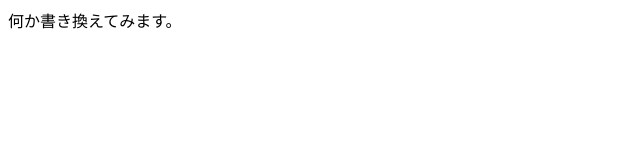
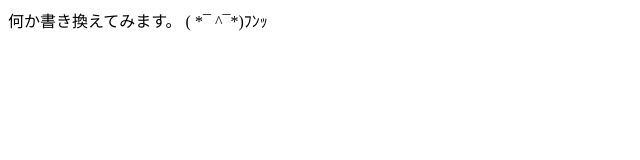
Before and after one commit to kuro8193/20250428, a plain HTML site: page index.html in a window 1280 px wide. Shown: the full height of the page, 0-640 px from the left. Drawn offline with Linux system fonts and the light colour scheme.

Commit message:
( *¯ ^¯*)ﾌﾝｯ
( *¯ ^¯*)ﾌﾝｯ

```diff
--- a/index.html
+++ b/index.html
@@ -6,5 +6,6 @@
   </head>
   <body>
     何か書き換えてみます。
+    ( *¯ ^¯*)ﾌﾝｯ
   </body>
 </html>
```
